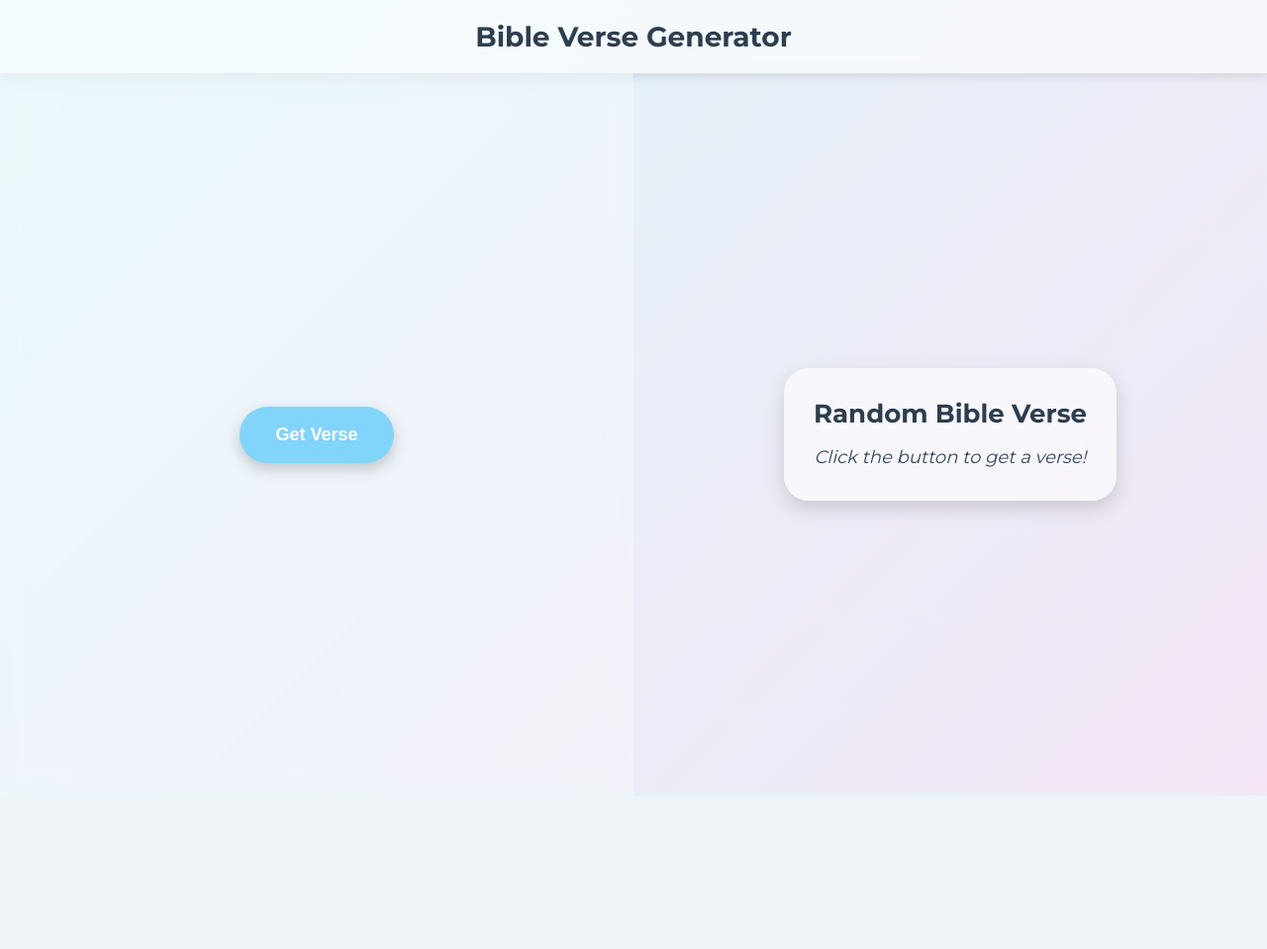
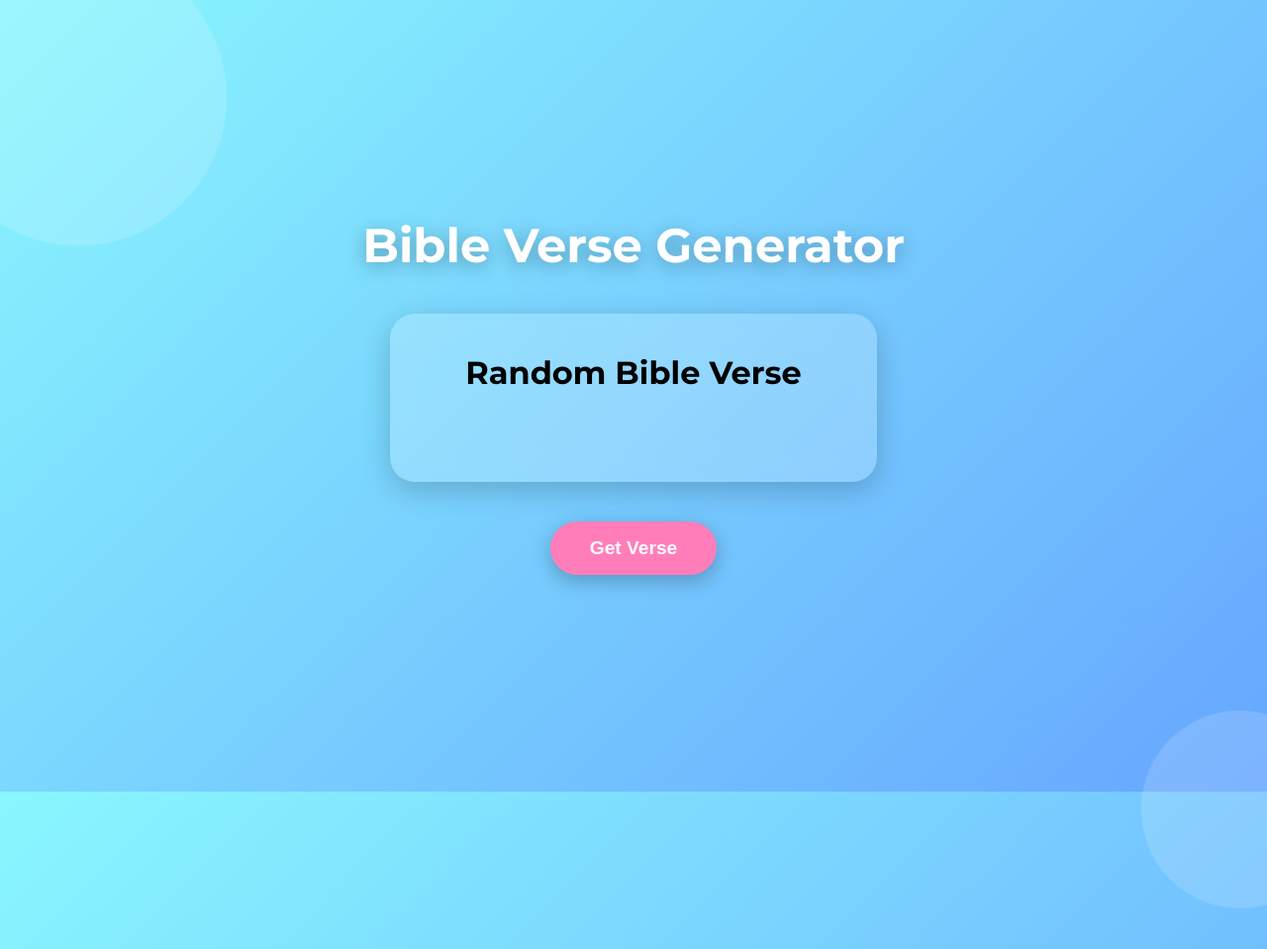
Before and after one commit to aikelger-alt/api-bible-verse, a Flask app: page / in a window 1280 px wide; the page is wider, and only the part inside the window is pictured. Shown: that part at 99% size. Before the commit the page ends 800 px from the top of that part, so only its background shows below. Run offline with Flask 3, Linux system fonts and the light colour scheme.

Commit message:
Updated HTML layout and styles

```diff
--- a/app.py
+++ b/app.py
@@ -19,6 +19,3 @@ def home():
 @app.route('/random-verse', methods=['GET'])
 def get_random_verse():
     return jsonify(random.choice(verses))
-
-if __name__ == '__main__':
-    app.run(debug=True)
--- a/templates/index.html
+++ b/templates/index.html
@@ -9,130 +9,127 @@
 
     body {
       font-family: 'Montserrat', sans-serif;
-      height: 100vh;
-      background: linear-gradient(135deg, #e0f7fa, #f3e5f5); /* soft blue-purple gradient */
-      color: #333;
-    }
-
-    /* Header */
-    header {
-      background: rgba(255, 255, 255, 0.6);
-      backdrop-filter: blur(10px);
-      color: #2c3e50;
-      padding: 20px 0;
-      text-align: center;
-      font-size: 28px;
-      font-weight: 700;
-      box-shadow: 0 4px 10px rgba(0,0,0,0.1);
-    }
-
-    /* Main content */
-    .main {
-      display: flex;
-      height: calc(100vh - 70px);
-    }
-
-    /* Left Side (Button) */
-    .left {
-      width: 50%;
+      min-height: 100vh;
+      background: linear-gradient(135deg, #89f7fe 0%, #66a6ff 100%);
       display: flex;
       justify-content: center;
       align-items: center;
-      background: rgba(255,255,255,0.3);
-      backdrop-filter: blur(12px);
+      overflow: hidden;
+      position: relative;
+    }
+
+    /* Animated floating circles */
+    body::before, body::after {
+      content: '';
+      position: absolute;
+      border-radius: 50%;
+      background: rgba(255,255,255,0.15);
+      animation: float 15s infinite ease-in-out;
+    }
+
+    body::before {
+      width: 300px; height: 300px;
+      top: -100px; left: -100px;
+    }
+
+    body::after {
+      width: 200px; height: 200px;
+      bottom: -80px; right: -50px;
+      animation-duration: 20s;
+    }
+
+    @keyframes float {
+      0%, 100% { transform: translateY(0) translateX(0) rotate(0deg); }
+      50% { transform: translateY(50px) translateX(30px) rotate(180deg); }
+    }
+
+    /* Container for content */
+    .wrapper {
+      display: flex;
+      flex-direction: column;
+      align-items: center;
+      gap: 40px;
+      z-index: 1;
+    }
+
+    h1 {
+      font-size: 3rem;
+      color: #fff;
+      text-shadow: 0 4px 20px rgba(0,0,0,0.3);
+      text-align: center;
+    }
+
+    /* Glassmorphic card */
+    .card {
+      background: rgba(255,255,255,0.2);
+      backdrop-filter: blur(15px);
+      border-radius: 25px;
+      padding: 40px 30px;
+      max-width: 500px;
+      width: 90%;
+      text-align: center;
+      box-shadow: 0 8px 30px rgba(0,0,0,0.2);
+      transition: transform 0.3s ease, box-shadow 0.3s ease;
+    }
+
+    .card:hover {
+      transform: translateY(-10px);
+      box-shadow: 0 12px 40px rgba(0,0,0,0.25);
+    }
+
+    .card h2 {
+      font-size: 2rem;
+      margin-bottom: 20px;
+      color: black;
+    }
+
+    .card p {
+      font-size: 1.2rem;
+      font-style: italic;
+      color: black;
+      line-height: 1.6;
+      opacity: 0;
+      transition: opacity 0.6s ease;
     }
 
     button {
-      background: #81d4fa; /* soft sky blue */
-      color: white;
+      padding: 16px 40px;
+      font-size: 1.2rem;
       border: none;
-      padding: 18px 36px;
-      font-size: 18px;
       border-radius: 50px;
+      background: #ff7eb9;
+      color: #fff;
       cursor: pointer;
-      box-shadow: 0 6px 15px rgba(0,0,0,0.2);
+      box-shadow: 0 6px 20px rgba(0,0,0,0.25);
       transition: all 0.3s ease;
-      font-weight: 600;
+      font-weight: 700;
     }
 
     button:hover {
-      transform: scale(1.05);
-      box-shadow: 0 8px 20px rgba(0,0,0,0.25);
-      background: #4fc3f7; /* slightly brighter on hover */
-    }
-
-    /* Right Side (Verse) */
-    .right {
-      width: 50%;
-      display: flex;
-      justify-content: center;
-      align-items: center;
-      padding: 20px;
-    }
-
-    .container {
-      background: rgba(255,255,255,0.6);
-      padding: 30px;
-      border-radius: 25px;
-      max-width: 450px;
-      text-align: center;
-      backdrop-filter: blur(12px);
-      box-shadow: 0 8px 20px rgba(0,0,0,0.15);
-      transition: all 0.3s ease;
-    }
-
-    .container:hover {
-      transform: translateY(-5px);
-      box-shadow: 0 12px 25px rgba(0,0,0,0.2);
-    }
-
-    h2 {
-      font-size: 26px;
-      margin-bottom: 15px;
-      color: #2c3e50;
-    }
-
-    p {
-      font-style: italic;
-      color: #34495e;
-      font-size: 18px;
-      line-height: 1.5;
-      opacity: 1;
-      transition: opacity 0.5s ease;
+      transform: scale(1.1);
+      background: #ff65a3;
+      box-shadow: 0 8px 25px rgba(0,0,0,0.35);
     }
 
     /* Responsive */
-    @media (max-width: 768px) {
-      .main {
-        flex-direction: column;
+    @media (max-width: 600px) {
+      h1 { font-size: 2rem; }
+      .card h2 { font-size: 1.5rem; }
+      .card p { font-size: 1rem; }
+      button { font-size: 1rem; padding: 12px 30px; }
     }
-      .left, .right {
-        width: 100%;
-      }
-    }
+
   </style>
 </head>
 <body>
 
-  <!-- Header -->
-  <header>
-    Bible Verse Generator
-  </header>
-
-  <!-- Main content -->
-  <div class="main">
-    <!-- Left Side (Button) -->
-    <div class="left">
-      <button onclick="fetchVerse()">Get Verse</button>
-    </div>
-
-    <!-- Right Side (Verse Display) -->
-    <div class="right">
-      <div class="container">
+  <div class="wrapper">
+    <h1>Bible Verse Generator</h1>
+    <div class="card">
       <h2>Random Bible Verse</h2>
       <p id="verse-text">Click the button to get a verse!</p>
     </div>
-    </div>
+    <button onclick="fetchVerse()">Get Verse</button>
   </div>
 
   <script>
@@ -141,7 +138,7 @@
       verseText.style.opacity = 0;
 
       try {
-      const response = await fetch('http://127.0.0.1:5000/random-verse');
+        const response = await fetch('/random-verse'); // use relative path for Flask
         const data = await response.json();
 
         setTimeout(() => {
```
Lines whose indentation alone changed are shown as unchanged.
